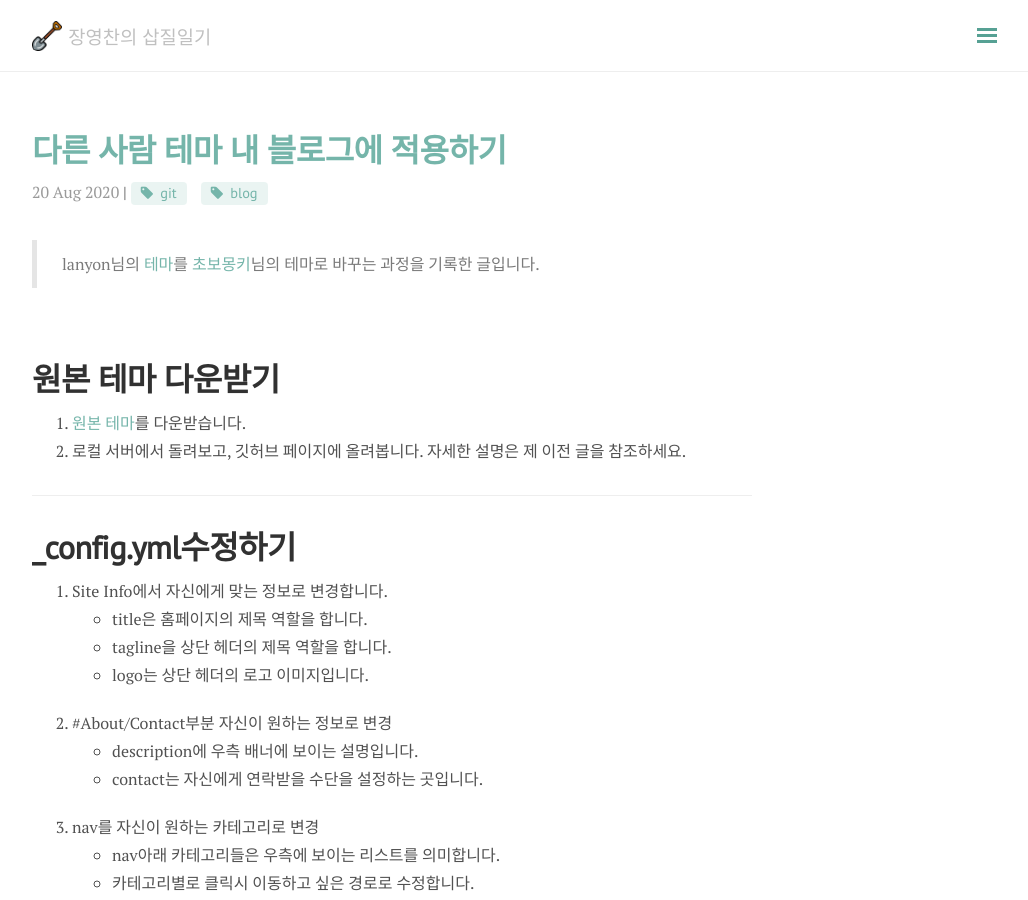
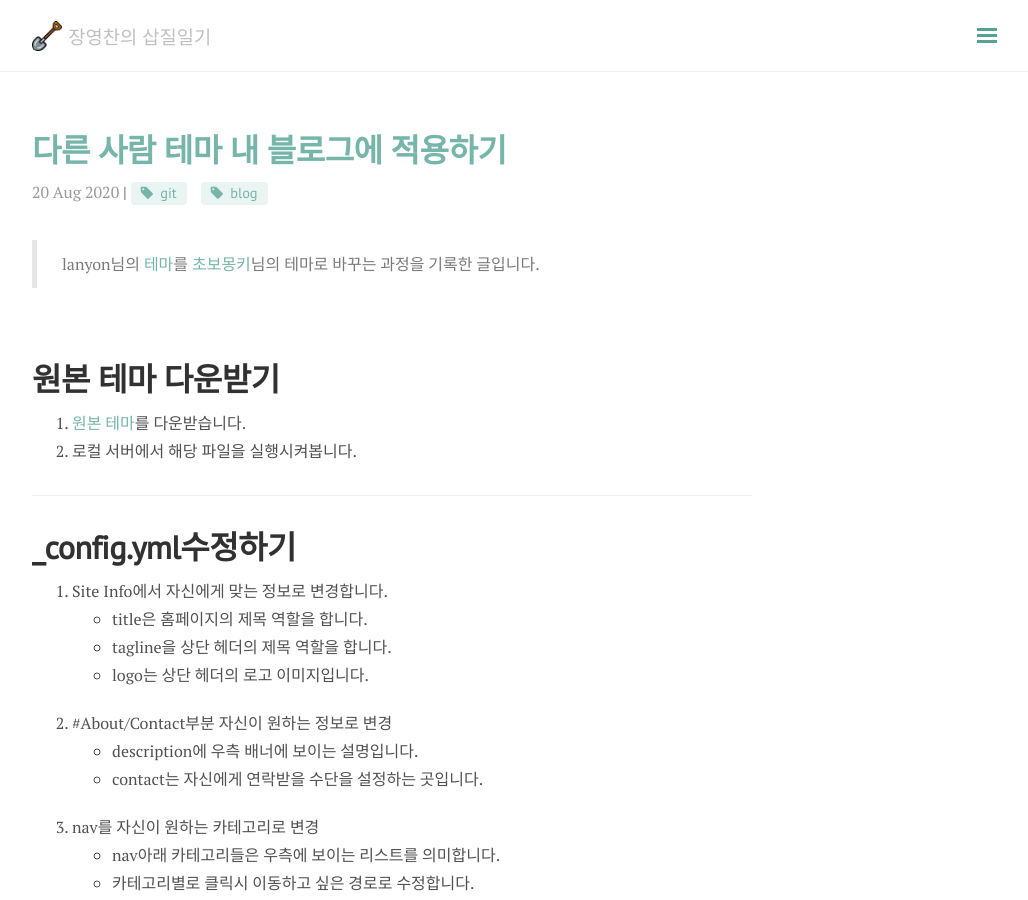
Before and after one commit to YoungchanChang/YoungchanChang.github.io, a Jekyll site: the page built from _posts/Git/2020-08-20-Git-blog-theme.md, in a window 1280 px wide and 900 px high. Shown: the whole window, without its empty margins (248-1276 px from the left). Built offline with Jekyll 4.4.1, drawn with Linux system fonts in a browser that asks for light colours; nearby versions of some CDN libraries; comment, search, counter and statistics services are not loaded.

Commit message:
"Git관련 내용 수정"

```diff
--- a/_posts/Git/2020-08-20-Git-blog-theme.md
+++ b/_posts/Git/2020-08-20-Git-blog-theme.md
@@ -12,7 +12,7 @@ comments: true
 
 # 원본 테마 다운받기
 1. [원본 테마](http://codinfox.github.io/blog/)를 다운받습니다.
-2. 로컬 서버에서 돌려보고, 깃허브 페이지에 올려봅니다. 자세한 설명은 제 이전 글을 참조하세요.
+2. 로컬 서버에서 해당 파일을 실행시켜봅니다.
 
 ---
 
```
